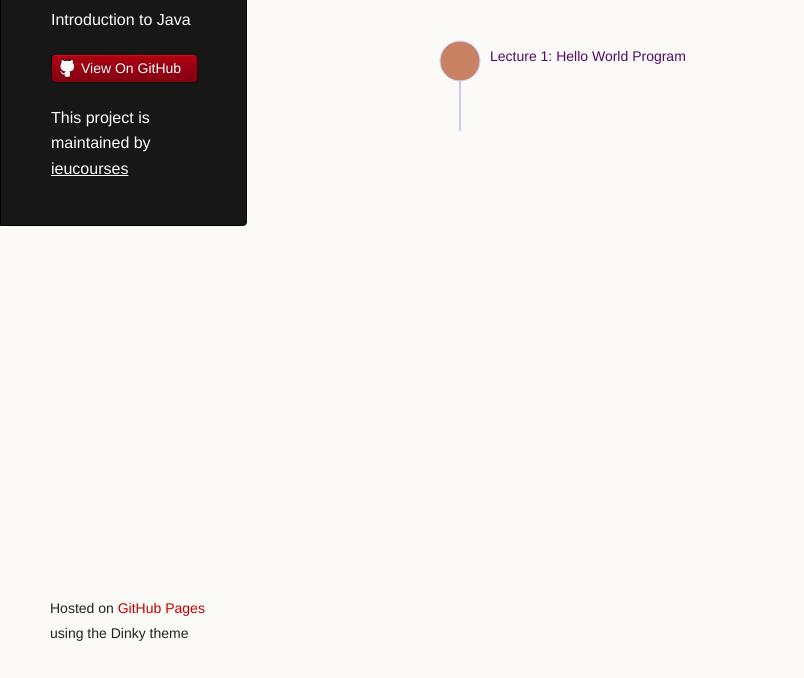
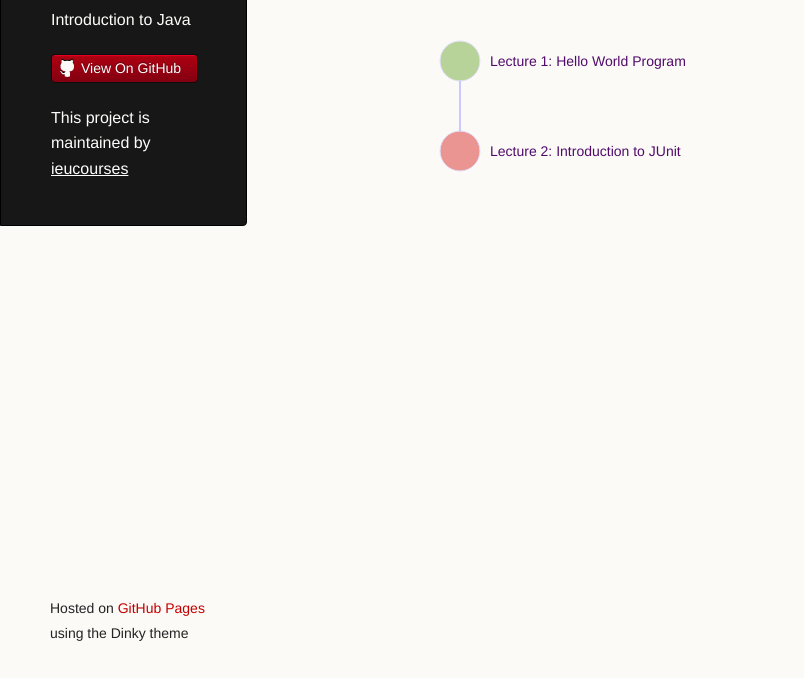
Before and after one commit to ieucourses/java4all, a plain HTML site: page index.html in a window 1280 px wide. Shown: the part 122-800 px from the top of the page, without its empty margins (0-804 px from the left). Drawn offline with Linux system fonts and the light colour scheme.

Commit message:
texts are added.

```diff
--- a/index.html
+++ b/index.html
@@ -36,11 +36,13 @@
 <svg width="400" height="180">
   <circle cx="150" cy="50" r="20" style="fill:#75ad3e;stroke:#c9c9ff;stroke-width:1;opacity:0.5" />
    <a xlink:href="http://www.w3schools.com/svg/" target="_blank">
-    <text x="180" y="50" fill="#520b6b">Lecture 1: Hello World Program</text>
+    <text x="180" y="55" fill="#520b6b">Lecture 1: Hello World Program</text>
   </a>
     <line x1="150" y1="70" x2="150" y2="120" style="stroke:#c9c9ff;stroke-width:2" />
- <circle cx="150" cy="50" r="20" style="fill:#dc322f;stroke:#c9c9ff;stroke-width:1;opacity:0.5" />
-
+ <circle cx="150" cy="140" r="20" style="fill:#dc322f;stroke:#c9c9ff;stroke-width:1;opacity:0.5" />
+     <a xlink:href="http://www.w3schools.com/svg/" target="_blank">
+    <text x="180" y="145" fill="#520b6b">Lecture 2: Introduction to JUnit</text>
+  </a>
   Sorry, your browser does not support inline SVG.
 </svg>
 
```
